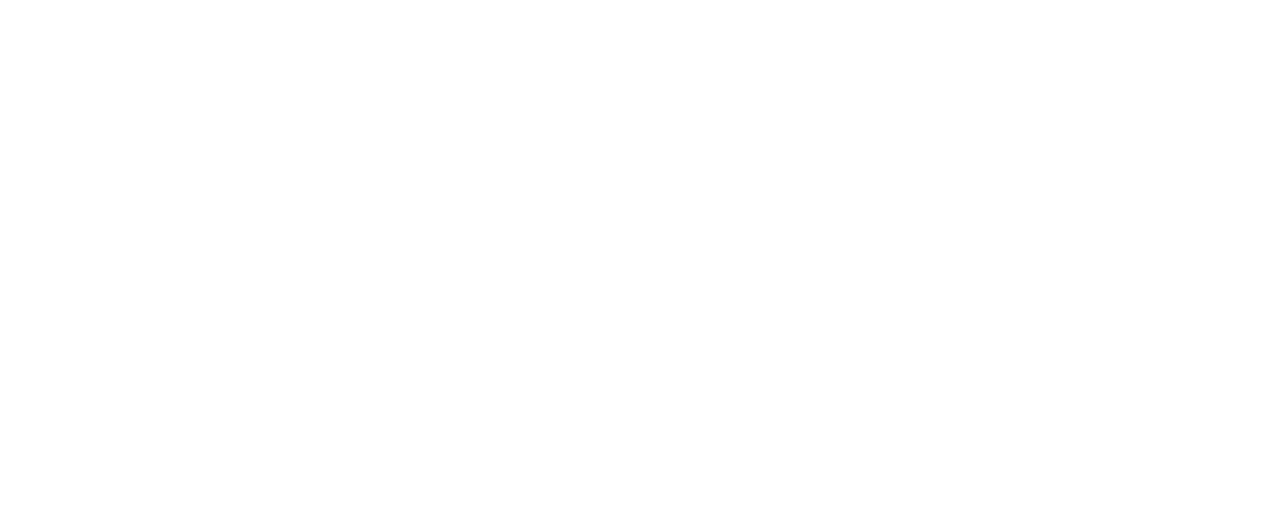
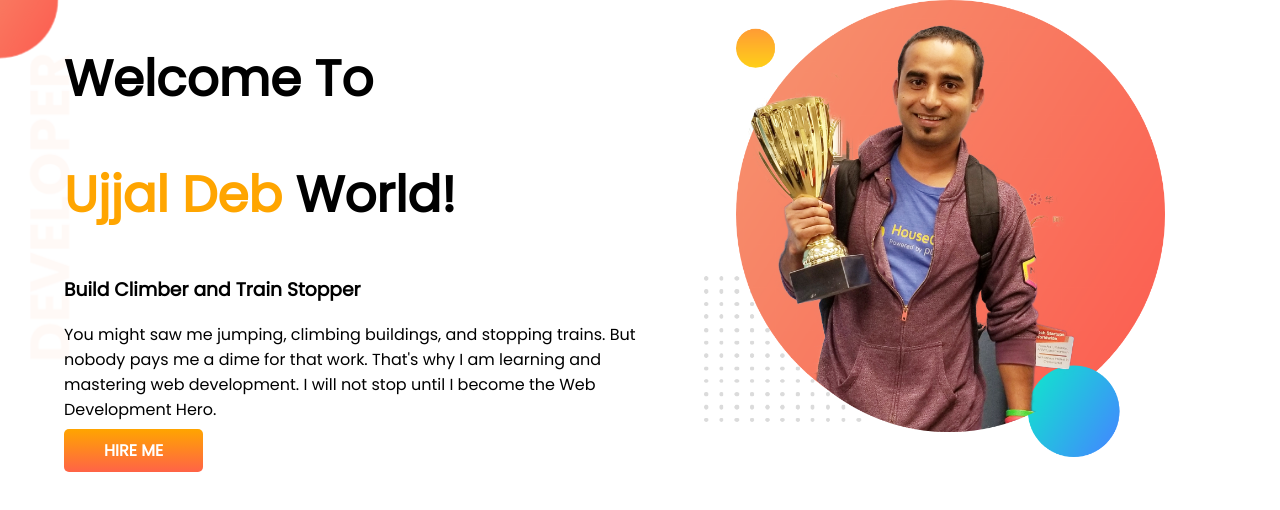
Before and after one commit to ujjaldeb/developer-portfolio, a plain HTML site: page index.html in a window 1280 px wide. Drawn offline with Linux system fonts and the light colour scheme.

Commit message:
top banner added

```diff
--- a/index.html
+++ b/index.html
@@ -1,13 +1,34 @@
 <!DOCTYPE html>
 <html lang="en">
+
 <head>
     <meta charset="UTF-8">
     <meta http-equiv="X-UA-Compatible" content="IE=edge">
     <meta name="viewport" content="width=device-width, initial-scale=1.0">
     <title>Deb's Portfolio</title>
+    <link rel="preconnect" href="https://fonts.googleapis.com">
+    <link rel="preconnect" href="https://fonts.gstatic.com" crossorigin>
+    <link href="https://fonts.googleapis.com/css2?family=Poppins&display=swap" rel="stylesheet">
     <link rel="stylesheet" href="style.css">
 </head>
+
 <body>
+    <section class="top-banner">
+        <div class="half-width">
+            <h1>Welcome To</h1>
+            <h1><span class="orange-color">Ujjal Deb</span> World!</h1>
+            <h3>Build Climber and Train Stopper</h3>
+            <p>You might saw me jumping, climbing buildings, and stopping trains. But nobody pays me a dime for that
+                work.
+                That's why I am learning and mastering web development. I will not stop until I become the Web
+                Development
+                Hero.</p>
+            <a class="link-button" href="https://www.linkedin.com/in/ujjaldeb/" target="_blank">hire me</a>
+        </div>
+        <div class="half-width">
+            <img src="images/jhankar.png" alt="" />
+        </div>
+    </section>
+</body>
 
-</body>
 </html>
--- a/style.css
+++ b/style.css
@@ -0,0 +1,40 @@
+body {
+    font-family: 'Poppins', sans-serif;
+    margin: 0;
+}
+
+h1 {
+    font-size: 50px;
+}
+
+.orange-color {
+    color: orange;
+}
+
+section {
+    display: flex;
+}
+
+.half-width {
+    width: 50%;
+    padding-left: 5%;
+}
+
+.half-width img {
+    width: 80%;
+}
+
+.link-button {
+    text-decoration: none;
+    text-transform: uppercase;
+    background-image: linear-gradient(orange, tomato);
+    color: white;
+    padding: 10px 40px;
+    font-weight: 700;
+    border-radius: 5px;
+}
+
+.top-banner {
+    background-image: url(images/top-banner.png);
+    background-repeat: no-repeat;
+}
```
Also changed, not shown: images/dream-bg.png (added), images/exp-bg.png (added), images/jhankar.png (added), images/jhankar2.png (added), images/my-bg.png (added), images/my-bg2.png (added), images/top-banner.png (added).
